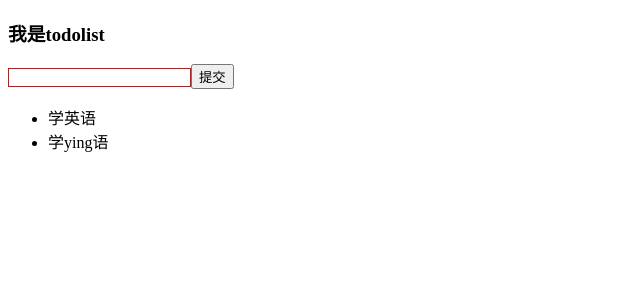
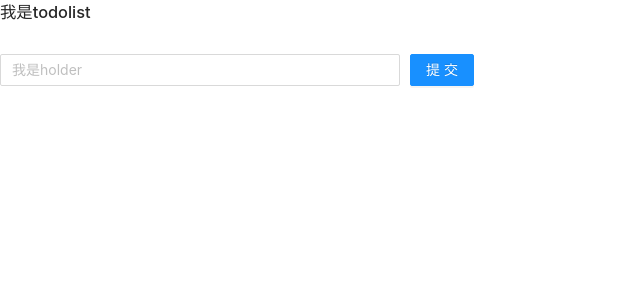
Before and after one commit to lihaijietju/react-my-jianshu, a React (Create React App) app: page / in a window 1280 px wide. Shown: the top 300 px of the page, without its empty margins (0-640 px from the left). Built offline with nearby package versions, Linux system fonts and the light colour scheme.

Commit message:
引入antd

```diff
--- a/package.json
+++ b/package.json
@@ -6,6 +6,7 @@
     "@testing-library/jest-dom": "^4.2.4",
     "@testing-library/react": "^9.3.2",
     "@testing-library/user-event": "^7.1.2",
+    "antd": "^4.2.0",
     "axios": "^0.19.2",
     "react": "^16.13.1",
     "react-dom": "^16.13.1",
--- a/src/App.js
+++ b/src/App.js
@@ -1,4 +1,6 @@
-import React, { Fragment} from 'react';
+import React, { Fragment } from 'react';
+
+
 import TodoList from './pages/TodoList';
 
 export default function App() {
--- a/src/index.js
+++ b/src/index.js
@@ -1,10 +1,9 @@
 import React from 'react';
 import ReactDOM from 'react-dom';
 import App from './App';
+
 // 将页面模板挂载到root dom上面
 ReactDOM.render(
-  <React.StrictMode>
-    <App />
-  </React.StrictMode>,
+  <App />,
   document.getElementById('root')
 );
--- a/src/pages/TodoList.js
+++ b/src/pages/TodoList.js
@@ -1,6 +1,9 @@
 import React, { Component , Fragment } from 'react'
 import './TodoList.css';
 import TodoItem from '../components/TodoItem'
+import { Button,Input } from 'antd';
+import 'antd/dist/antd.css';
+
 export default class TodoList extends Component {
   constructor(props) {
     super(props);
@@ -11,26 +14,11 @@ export default class TodoList extends Component {
   }
 
   render () {
-    let { todoList, newTodo } = this.state;
     return (
       <Fragment>
         <h3>我是todolist</h3>
-        <input
-          className='input-class'
-          value={newTodo}
-          onChange={this.changeInputValue} />
-        <button onClick={this.addTodoList}>提交</button>
-        <ul>
-          {
-            todoList.map((item,index) => {
-              return (
-                <Fragment key={item + index}>
-                  <TodoItem item={item} index={index} handleClick={this.deleteTodo.bind(this,index)}></TodoItem>
-                </Fragment>
-              )
-            })
-          }
-        </ul>
+        <Input placeholder="我是holder" style={{ width: '400px', marginTop: '20px' }}></Input>
+        <Button type="primary" style={{marginLeft:'10px'}}>提交</Button>
       </Fragment>
     )
   }
```
Also changed, not shown: 1 other file (tests, documents, lock files or other folders).
